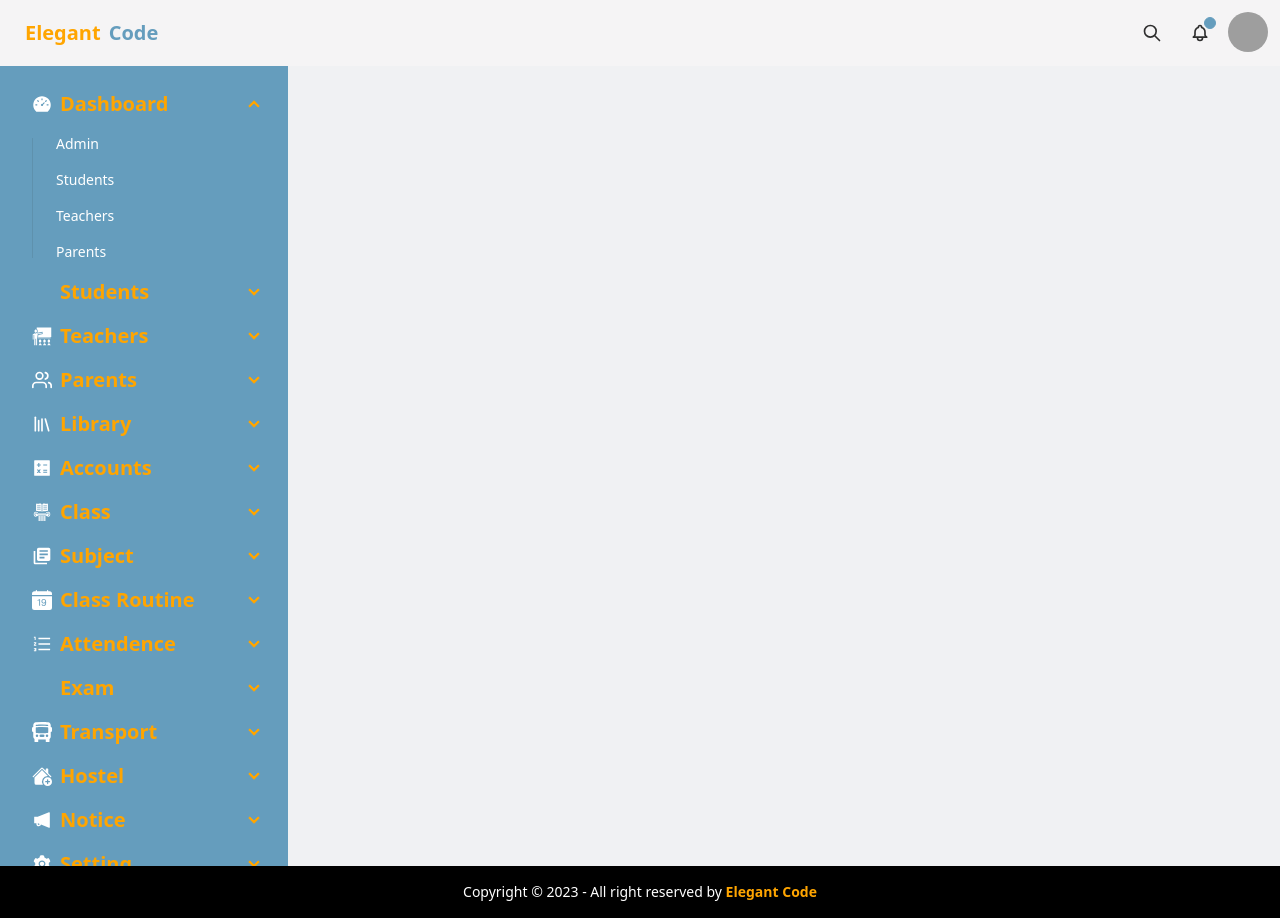
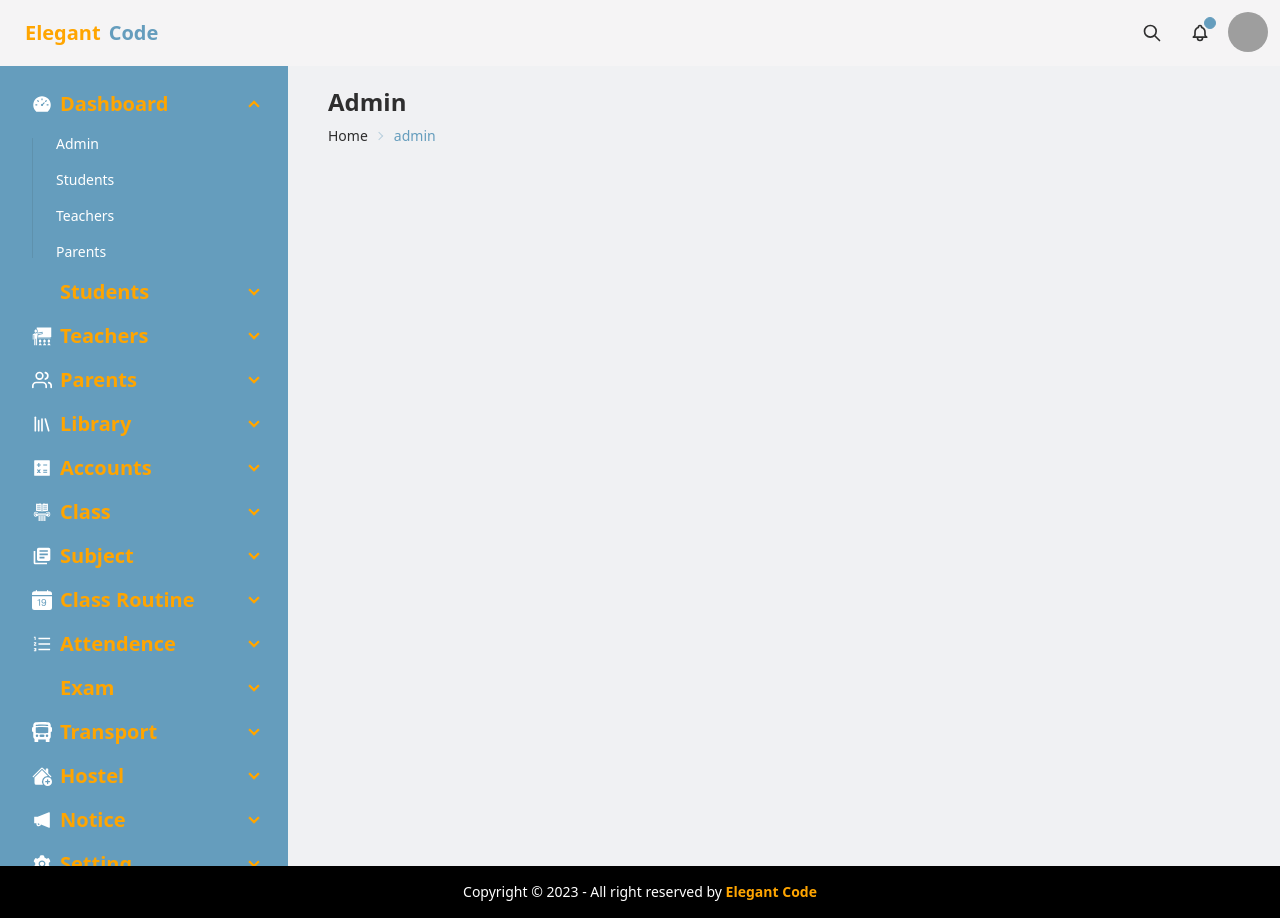
Before and after one commit to rhshuvo44/School-dashboard, a React (Vite) app: page /dashboard/admin in a window 1280 px wide. Built offline with nearby package versions, Linux system fonts and the light colour scheme; grey boxes are pictures that could not be loaded; some icons are missing.

Commit message:
dashboard user pages add

```diff
--- a/src/component/Breadcrumbs.jsx
+++ b/src/component/Breadcrumbs.jsx
@@ -2,7 +2,9 @@ import { Link } from "react-router-dom";
 
 const Breadcrumbs = ({ title }) => {
   return (
-    <div className="text-sm breadcrumbs">
+    <>
+      <h2 className="text-2xl font-bold capitalize">{title}</h2>
+      <div className="text-sm breadcrumbs mb-5">
         <ul>
           <li>
             <Link to="/dashboard">Home</Link>
@@ -11,6 +13,7 @@ const Breadcrumbs = ({ title }) => {
           <li className="text-primary">{title}</li>
         </ul>
       </div>
+    </>
   );
 };
 
--- a/src/layout/MainLayout.jsx
+++ b/src/layout/MainLayout.jsx
@@ -42,10 +42,7 @@ const MainLayout = () => {
                 </summary>
                 <ul>
                   <li>
-                    <Link
-                      className="hover:bg-transparen capitalize"
-                      to="student"
-                    >
+                    <Link className="hover:bg-transparen capitalize" to="admin">
                       Admin
                     </Link>
                   </li>
@@ -60,7 +57,7 @@ const MainLayout = () => {
                   <li>
                     <Link
                       className="hover:bg-transparen capitalize"
-                      to="student"
+                      to="tearcher"
                     >
                       Teachers
                     </Link>
@@ -68,7 +65,7 @@ const MainLayout = () => {
                   <li>
                     <Link
                       className="hover:bg-transparen capitalize"
-                      to="student"
+                      to="parents"
                     >
                       Parents
                     </Link>
--- a/src/pages/Tearchers.jsx
+++ /dev/null
@@ -1,5 +0,0 @@
-const Tearchers = () => {
-  return <div></div>;
-};
-
-export default Tearchers;
--- a/src/pages/dashboard/Admin.jsx
+++ b/src/pages/dashboard/Admin.jsx
@@ -1,11 +1,12 @@
+import Breadcrumbs from "../../component/Breadcrumbs";
 
 
 
 const Admin = () => {
     return (
-        <div>
-            admin
-        </div>
+        <section>
+      <Breadcrumbs title="admin" />
+    </section>
     );
 };
 
--- a/src/pages/dashboard/Parents.jsx
+++ b/src/pages/dashboard/Parents.jsx
@@ -1,5 +1,11 @@
+import Breadcrumbs from "../../component/Breadcrumbs";
+
 const Parents = () => {
-  return <div>parents</div>;
+  return (
+    <section>
+      <Breadcrumbs title="Parents" />
+    </section>
+  );
 };
 
 export default Parents;
--- a/src/pages/dashboard/Tearchers.jsx
+++ b/src/pages/dashboard/Tearchers.jsx
@@ -1,11 +1,11 @@
-
+import Breadcrumbs from "../../component/Breadcrumbs";
 
 const Tearchers = () => {
-    return (
-        <div>
-            Tearchers
-        </div>
-    );
+  return (
+    <section>
+      <Breadcrumbs title="Teachers" />
+    </section>
+  );
 };
 
 export default Tearchers;
```
Also changed, not shown: src/routes/route.jsx (+6 -4 lines). Lines whose indentation alone changed are shown as unchanged.
